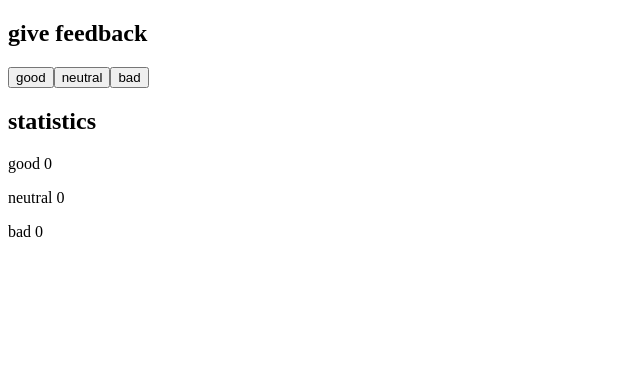
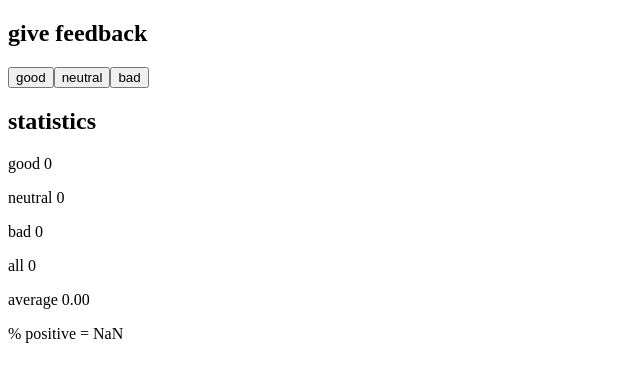
Before and after one commit to mpwdonnelly/FullStackOpen, a React (Create React App) app in the folder part01/unicafe/: page / in a window 1280 px wide. Shown: the top 382 px of the page, without its empty margins (0-640 px from the left). Built offline with nearby package versions, Linux system fonts and the light colour scheme.

Commit message:
finish unicafe step 2: all some summary stats

```diff
--- a/part01/unicafe/src/App.js
+++ b/part01/unicafe/src/App.js
@@ -17,6 +17,9 @@ const App = () => {
       <p>good {good}</p>
       <p>neutral {neutral}</p>
       <p>bad {bad}</p>
+      <p>all {good + neutral + bad}</p>
+      <p>average {(((good + neutral + bad) / 3).toFixed(2))}</p>
+      <p>% positive = { (((good/(bad + good + neutral))* 100).toFixed(2)) }</p>
     </div>
   );
 }
```
